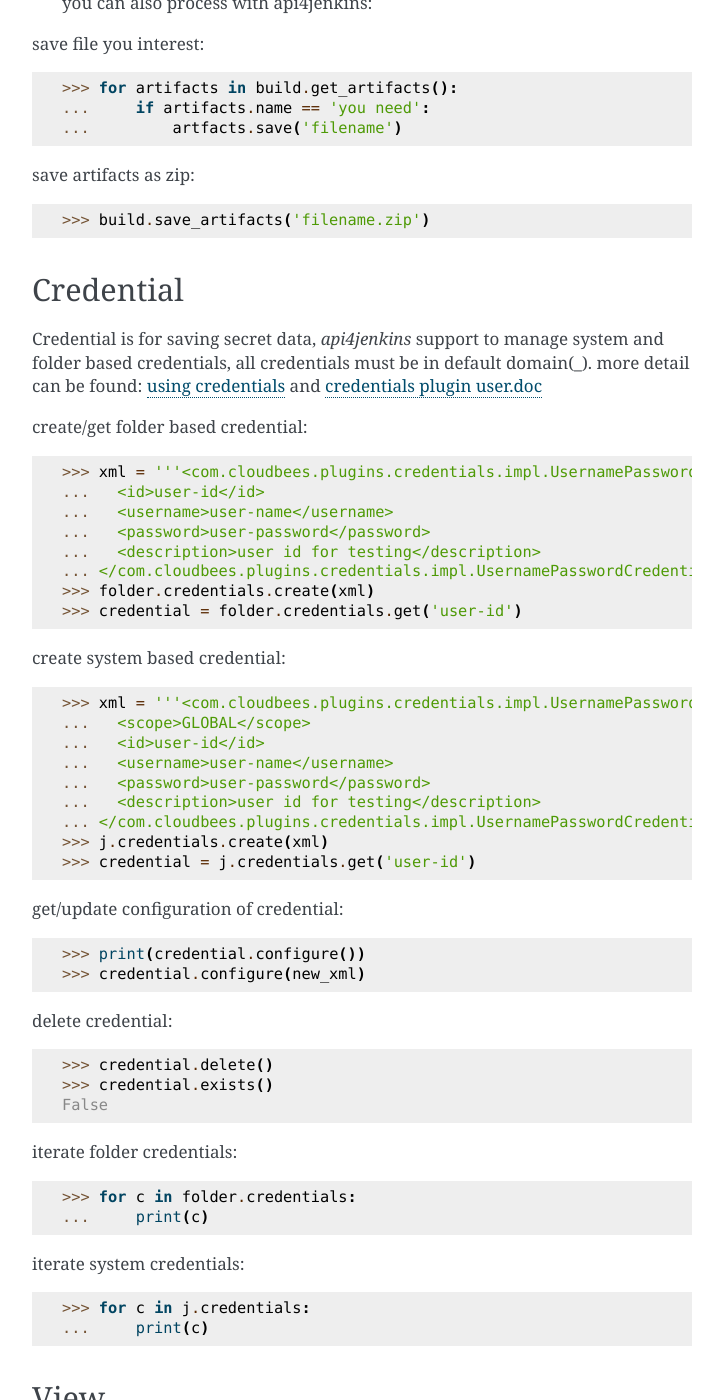
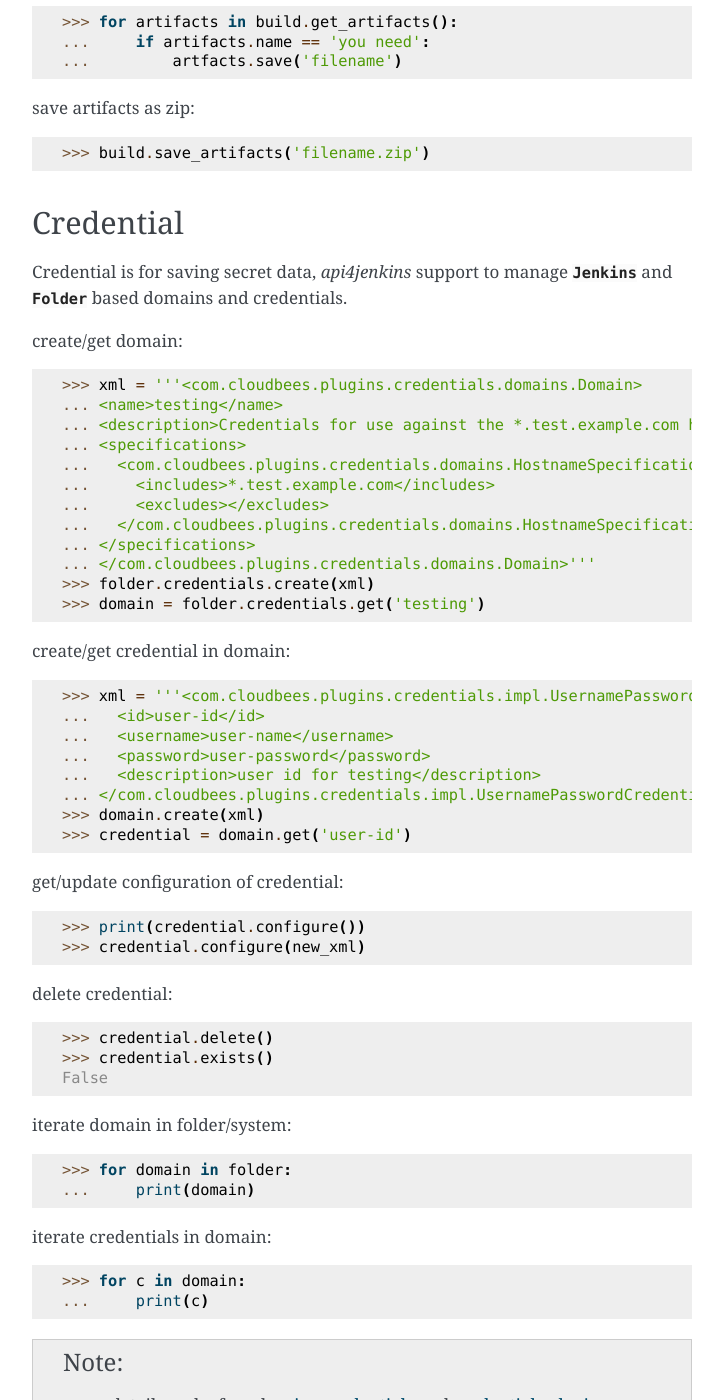
Before and after one commit to joelee2012/api4jenkins, a Sphinx documentation site: the page built from docs/source/user/example.rst, in a window 1280 px wide and 1400 px high, scrolled down 11220 px. Shown: the whole window, without its empty margins (388-1111 px from the left). Built offline with Sphinx 7.4.7, drawn with Linux system fonts in a browser that asks for light colours; pages that are not in the unit, such as notebooks, are missing from menus; some of the changed text lies outside the part shown.

Commit message:
update docs

```diff
--- a/docs/source/conf.py
+++ b/docs/source/conf.py
@@ -10,6 +10,7 @@
 # add these directories to sys.path here. If the directory is relative to the
 # documentation root, use os.path.abspath to make it absolute, like shown here.
 #
+import api4jenkins
 import os
 import sys
 
@@ -17,10 +18,9 @@ sys.path.insert(0, os.path.abspath('../../'))
 # -- Project information -----------------------------------------------------
 
 project = 'api4jenkins'
-copyright = '2021, Joe Lee'
+copyright = '2023, Joe Lee'
 author = 'Joe Lee'
 
-import api4jenkins
 # The full version, including alpha/beta/rc tags
 release = api4jenkins.__version__
 
--- a/docs/source/user/api.rst
+++ b/docs/source/user/api.rst
@@ -73,11 +73,6 @@ API reference
    :undoc-members:
    :inherited-members:
 
-.. automodule:: api4jenkins.utils
-   :members:
-   :undoc-members:
-   :inherited-members:
-
 .. automodule:: api4jenkins.requester
    :members:
    :undoc-members:
--- a/docs/source/user/example.rst
+++ b/docs/source/user/example.rst
@@ -77,8 +77,7 @@ Call `j.dynamic_attrs` to get the dynamic attributes of an Item::
     ['_class', 'mode', 'node_description', 'node_name', 'num_executors', 'description', 'quieting_down', 'slave_agent_port', 'use_crumbs', 'use_security']
 
 With Jenkins object you can manage many Items including: `Job`_, `Credential`_,
- `Node`_, `View`_, `Queue`_, `Plugin`_, `System`_ and so on. let's start with
-`Job`_ management.
+ `Node`_, `View`_, `Queue`_, `Plugin`_, `System`_ and so on. let's start with `Job`_ management.
 
 create job with `j.create_job()`::
 
@@ -521,8 +520,8 @@ and abort input::
 
     >>> build.get_pending_input().abort()
 
-WorkflowRun supports `archive artfacts <https://www.jenkins.io/doc/pipeline/steps/core/#archiveartifacts-archive-the-artifacts>`_,
- you can also process with api4jenkins::
+`WorkflowRun` supports `archive artfacts <https://www.jenkins.io/doc/pipeline/steps/core/#archiveartifacts-archive-the-artifacts>`_,
+you can also process with api4jenkins
 
 save file you interest::
 
@@ -537,12 +536,27 @@ save artifacts as zip::
 
 Credential
 -------------
-Credential is for saving secret data, `api4jenkins` support to manage system
-and folder based credentials, all credentials must be in default domain(_).
-more detail can be found: `using credentials <https://www.jenkins.io/doc/book/using/using-credentials/>`_
-and `credentials plugin user.doc <https://github.com/jenkinsci/credentials-plugin/blob/master/docs/user.adoc>`_
+Credential is for saving secret data, `api4jenkins` support to manage :class:`Jenkins <api4jenkins.Jenkins.credentials>`
+and :class:`Folder <api4jenkins.job.Folder.credentials>` based domains and credentials.
 
-create/get folder based credential::
+
+
+create/get domain::
+
+    >>> xml = '''<com.cloudbees.plugins.credentials.domains.Domain>
+    ... <name>testing</name>
+    ... <description>Credentials for use against the *.test.example.com hosts</description>
+    ... <specifications>
+    ...   <com.cloudbees.plugins.credentials.domains.HostnameSpecification>
+    ...     <includes>*.test.example.com</includes>
+    ...     <excludes></excludes>
+    ...   </com.cloudbees.plugins.credentials.domains.HostnameSpecification>
+    ... </specifications>
+    ... </com.cloudbees.plugins.credentials.domains.Domain>'''
+    >>> folder.credentials.create(xml)
+    >>> domain = folder.credentials.get('testing')
+
+create/get credential in domain::
 
     >>> xml = '''<com.cloudbees.plugins.credentials.impl.UsernamePasswordCredentialsImpl>
     ...   <id>user-id</id>
@@ -550,20 +564,8 @@ create/get folder based credential::
     ...   <password>user-password</password>
     ...   <description>user id for testing</description>
     ... </com.cloudbees.plugins.credentials.impl.UsernamePasswordCredentialsImpl>'''
-    >>> folder.credentials.create(xml)
-    >>> credential = folder.credentials.get('user-id')
-
-create system based credential::
-
-    >>> xml = '''<com.cloudbees.plugins.credentials.impl.UsernamePasswordCredentialsImpl>
-    ...   <scope>GLOBAL</scope>
-    ...   <id>user-id</id>
-    ...   <username>user-name</username>
-    ...   <password>user-password</password>
-    ...   <description>user id for testing</description>
-    ... </com.cloudbees.plugins.credentials.impl.UsernamePasswordCredentialsImpl>'''
-    >>> j.credentials.create(xml)
-    >>> credential = j.credentials.get('user-id')
+    >>> domain.create(xml)
+    >>> credential = domain.get('user-id')
 
 get/update configuration of credential::
 
@@ -576,16 +578,20 @@ delete credential::
     >>> credential.exists()
     False
 
-iterate folder credentials::
+iterate domain in folder/system::
 
-    >>> for c in folder.credentials:
+    >>> for domain in folder:
+    ...     print(domain)
+
+iterate credentials in domain::
+
+    >>> for c in domain:
     ...     print(c)
 
-iterate system credentials::
+.. note::
 
-    >>> for c in j.credentials:
-    ...     print(c)
-
+    more detail can be found: `using credentials <https://www.jenkins.io/doc/book/using/using-credentials/>`_
+    and `credentials plugin user.doc <https://github.com/jenkinsci/credentials-plugin/blob/master/docs/user.adoc>`_
 
 View
 -------
@@ -801,9 +807,9 @@ run groovy script
 
     >>> j.system.run_script('println "this is test"')
 
-it also supports to manage `jcasc <https://www.jenkins.io/projects/jcasc/>`_ ::
+it also supports to manage `jcasc <https://www.jenkins.io/projects/jcasc/>`_
 
-to reload jcase
+to reload jcase::
 
     >>> j.system.reload_jcasc()
 
@@ -1012,7 +1018,7 @@ iterate all case in test report and filter by status ::
     ...             print(case)
 
 Coverage report
------
+---------------
 
 Access coverage report generated by `JaCoCo <https://plugins.jenkins.io/jacoco/>`_, avaliable types are 'branchCoverage', 'classCoverage', 'complexityScore', 'instructionCoverage', 'lineCoverage', 'methodCoverage'::
 
```
Also changed, not shown: HISTORY.md (+2 -2 lines), docs/source/index.rst (+7 -5 lines).
